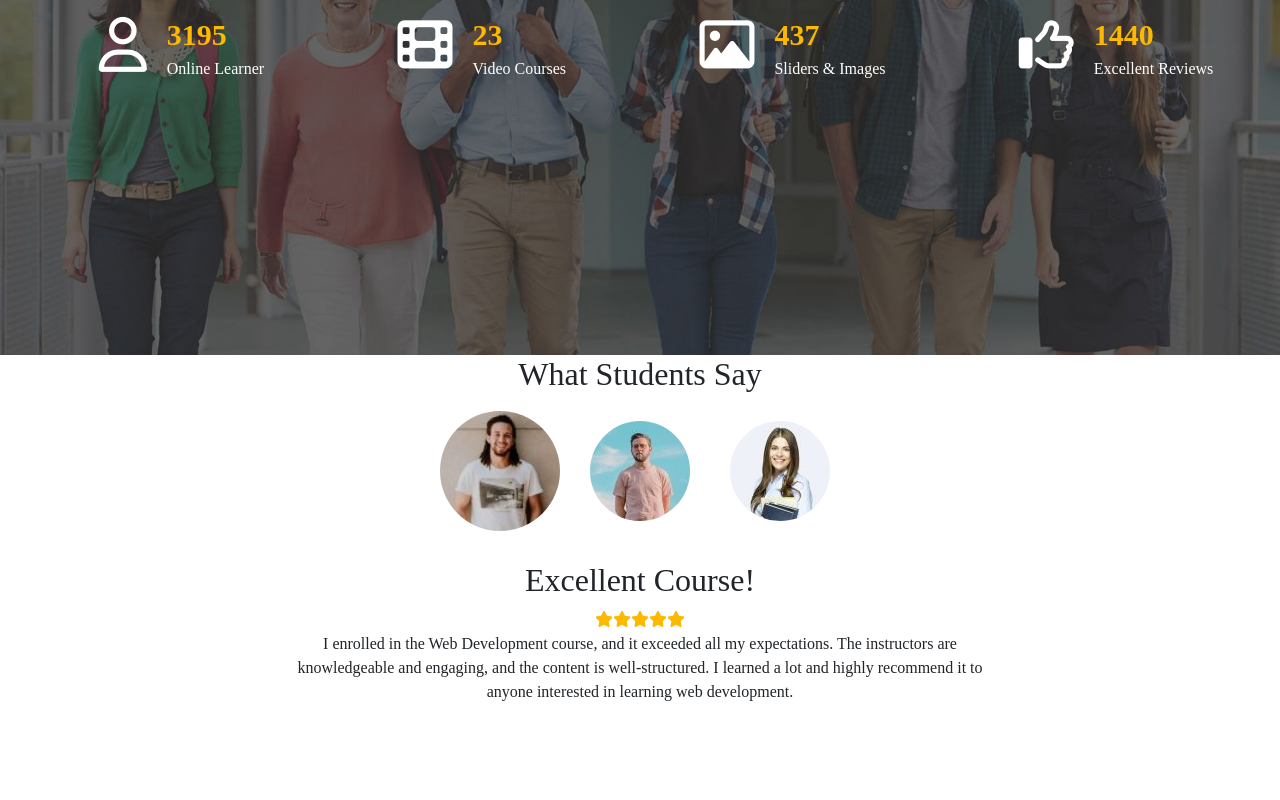
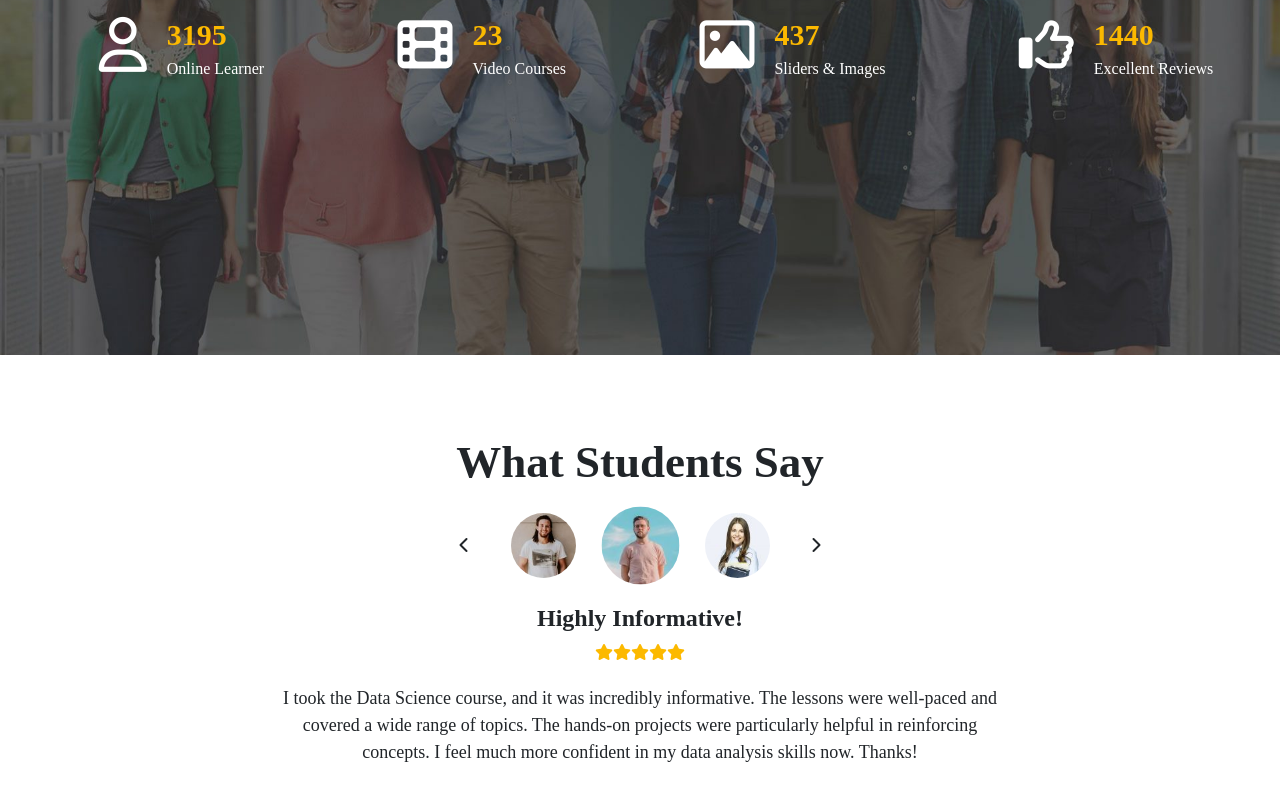
Before and after one commit to christiansaccani/one-istructor, a Vue app: page / in a window 1280 px wide. Shown: the part 4249-5049 px from the top of the page. Before the commit the page ends 4989 px from the top, so only its background shows below. Built offline with nearby package versions, Linux system fonts and the light colour scheme.

Commit message:
AppCarousel done

```diff
--- a/src/components/AppCarousel.vue
+++ b/src/components/AppCarousel.vue
@@ -8,13 +8,29 @@ export default {
   data() {
     return {
       pages: store.state.pages,
-      currentPageIndex: 0
+      currentPageIndex: 1
     };
   },
 
   methods: {
     showPage(index) {
       this.currentPageIndex = index;
+    },
+
+    prevPage() {
+      if (this.currentPageIndex > 0) {
+        this.currentPageIndex--;
+      } else if (this.currentPageIndex == 0) {
+        this.currentPageIndex = this.pages.length - 1;
+      }
+    },
+
+    nextPage() {
+      if (this.currentPageIndex < this.pages.length - 1) {
+        this.currentPageIndex++;
+      } else if (this.currentPageIndex == this.pages.length - 1) {
+        this.currentPageIndex = 0;
+      }
     }
   },
 
@@ -31,20 +47,18 @@ export default {
 
 <section>
   <h2>What Students Say</h2>
-  <div id="carousel-container">
-    <div class="carousel-page" @click="showPage(0)" :class="{ 'active': currentPageIndex === 0 }">
-      <img src="/images/1-100x100.jpg" alt="">
+
+  <div id="thumb-container">
+    <i id="prev-arrow" @click="prevPage" class="fa-solid fa-chevron-left"></i>
+    <div v-for="(page, index) in pages" :key="index" class="carousel-page" @click="showPage(index)" :class="{ 'active': currentPageIndex === index }">
+      <img :src="page.avatar" alt="">
     </div>
-    <div class="carousel-page" @click="showPage(1)" :class="{ 'active': currentPageIndex === 1 }">
-      <img src="/images/2-100x100.jpg" alt="">
+    <i id="next-arrow" @click="nextPage" class="fa-solid fa-chevron-right"></i>
   </div>
-    <div class="carousel-page" @click="showPage(2)" :class="{ 'active': currentPageIndex === 2 }">
-      <img src="/images/4-100x100.jpg" alt="">
-    </div>
-  </div>
+
   <div id="content-container">
     <div id="content">
-      <h2>{{ currentPage.title }}</h2>
+      <h4>{{ currentPage.title }}</h4>
       <i v-for="index in 5" :class="['fas', 'fa-star', {'filled': index <= currentPage.vote}, {'empty': index > currentPage.vote}]" :key="index"></i>
       <p>{{ currentPage.content }}</p>
     </div>
@@ -64,9 +78,17 @@ section {
   flex-direction: column;
   align-items: center;
 
-    #carousel-container {
+  margin: 80px 0;
+
+  h2 {
+    font-size: 45px;
+    font-weight: bolder;
+  }
+
+  #thumb-container {
     display: flex;
     justify-content: center;
+    align-items: center;
     overflow: hidden;
     max-width: $maxWidth;
     width: 100%;
@@ -77,22 +99,26 @@ section {
     justify-content: space-around;
 
     text-align: center;
-      padding: 20px;
+    padding: 1em;
     box-sizing: border-box;
     cursor: pointer;
-      transition: background-color 0.3s ease;
 
     img {
+      width: 65px;
       border-radius: 50%;
     }
   }
 
   #content-container {
-      padding: 20px;
+    padding: 10px;
     max-width: 760px;
 
     #content {
       text-align: center;
+
+      h4 {
+        font-weight: bold;
+      }
 
       .fa-star.filled {
         color: $primaryColor;
@@ -101,13 +127,25 @@ section {
       .fa-star.empty {
         color: rgb(0, 0, 0);
       }
+
+      p {
+        padding-top: 20px;
+        font-size: 18px;
+      }
     }
 
   }
 }
 
-.carousel-page.active img{
-  transform: scale(1.2);}
+.carousel-page.active img {
+  transform: scale(1.2);
+}
+
+#prev-arrow,
+#next-arrow {
+  cursor: pointer;
+  padding: 0 25px;
+}
 
 
 </style>
--- a/src/store.js
+++ b/src/store.js
@@ -111,16 +111,19 @@ const store = createStore({
 
         pages: [
             {
+                avatar: "/images/1-100x100.jpg",
                 title: 'Excellent Course!',
                 vote: 5,
                 content: 'I enrolled in the Web Development course, and it exceeded all my expectations. The instructors are knowledgeable and engaging, and the content is well-structured. I learned a lot and highly recommend it to anyone interested in learning web development.'
             },
             {
+                avatar: "/images/2-100x100.jpg",
                 title: 'Highly Informative!',
                 vote: 5,
                 content: 'I took the Data Science course, and it was incredibly informative. The lessons were well-paced and covered a wide range of topics. The hands-on projects were particularly helpful in reinforcing concepts. I feel much more confident in my data analysis skills now. Thanks!'
             },
             {
+                avatar: "/images/4-100x100.jpg",
                 title: 'Fantastic Learning Experience!',
                 vote: 4,
                 content: 'I recently completed the Graphic Design course, and it was a fantastic learning experience. The course material was comprehensive, and the practical assignments helped me improve my design skills significantly. I\'m grateful for the opportunity to learn from such talented instructors.'
```
Lines whose indentation alone changed are shown as unchanged.
